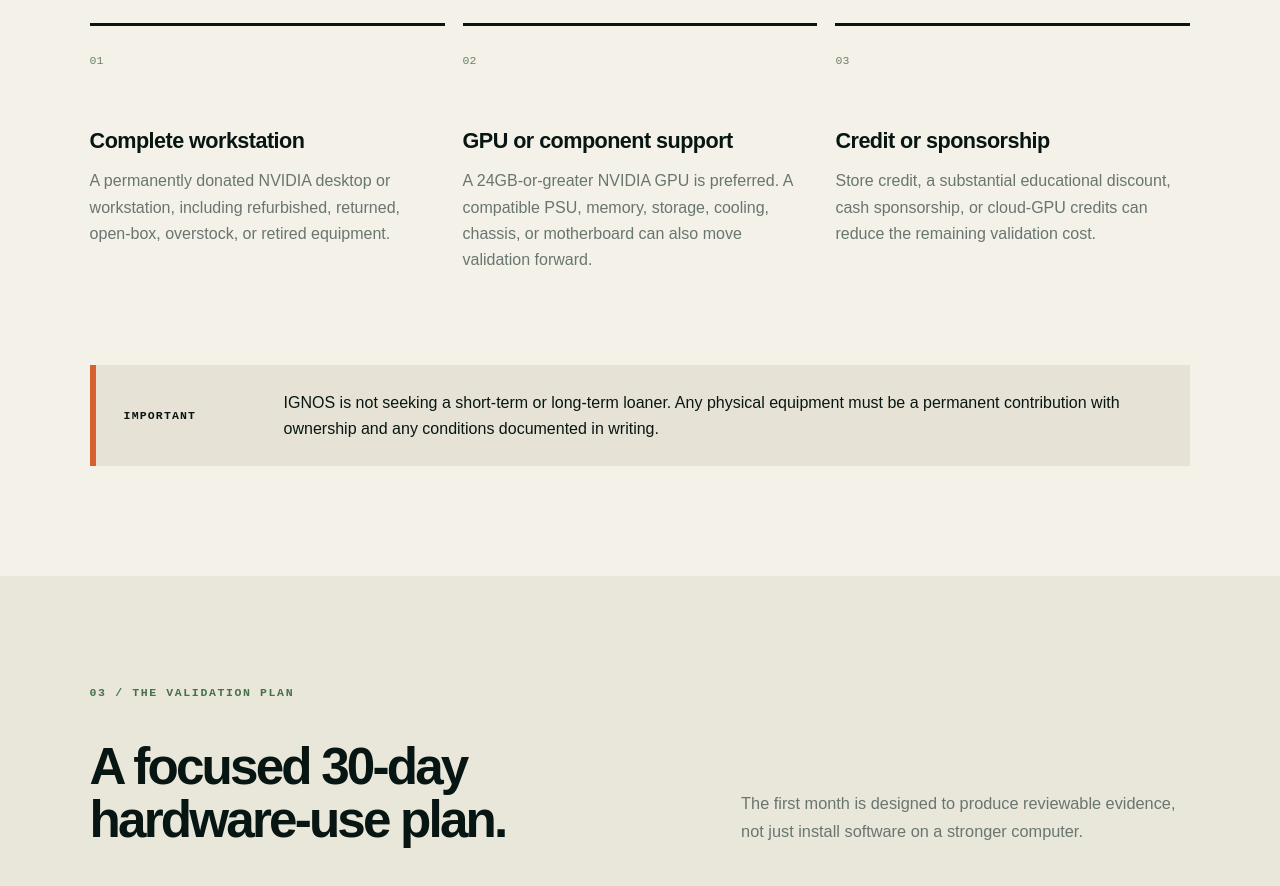
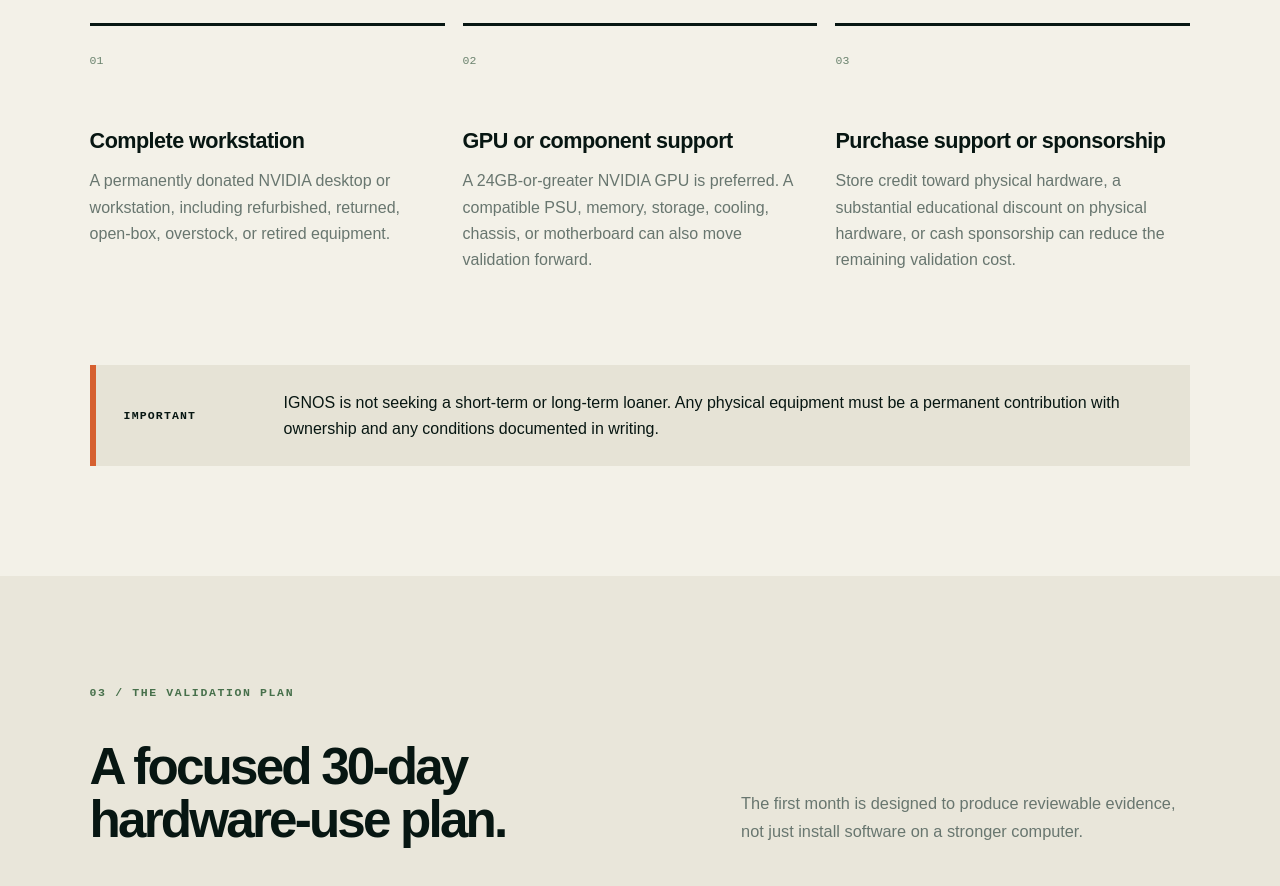
Before and after one commit to aryancy22-prog/infragrid-nexusos-site, a Next.js app: page / in a window 1280 px wide. Shown: the part 2440-3326 px from the top of the page. Built offline with nearby package versions, Linux system fonts and the light colour scheme.

Commit message:
Update page.tsx

```diff
--- a/app/page.tsx
+++ b/app/page.tsx
@@ -11,8 +11,8 @@ const contributionTypes = [
   },
   {
     number: "03",
-    title: "Credit or sponsorship",
-    text: "Store credit, a substantial educational discount, cash sponsorship, or cloud-GPU credits can reduce the remaining validation cost.",
+    title: "Purchase support or sponsorship",
+    text: "Store credit toward physical hardware, a substantial educational discount on physical hardware, or cash sponsorship can reduce the remaining validation cost.",
   },
 ];
 
```
